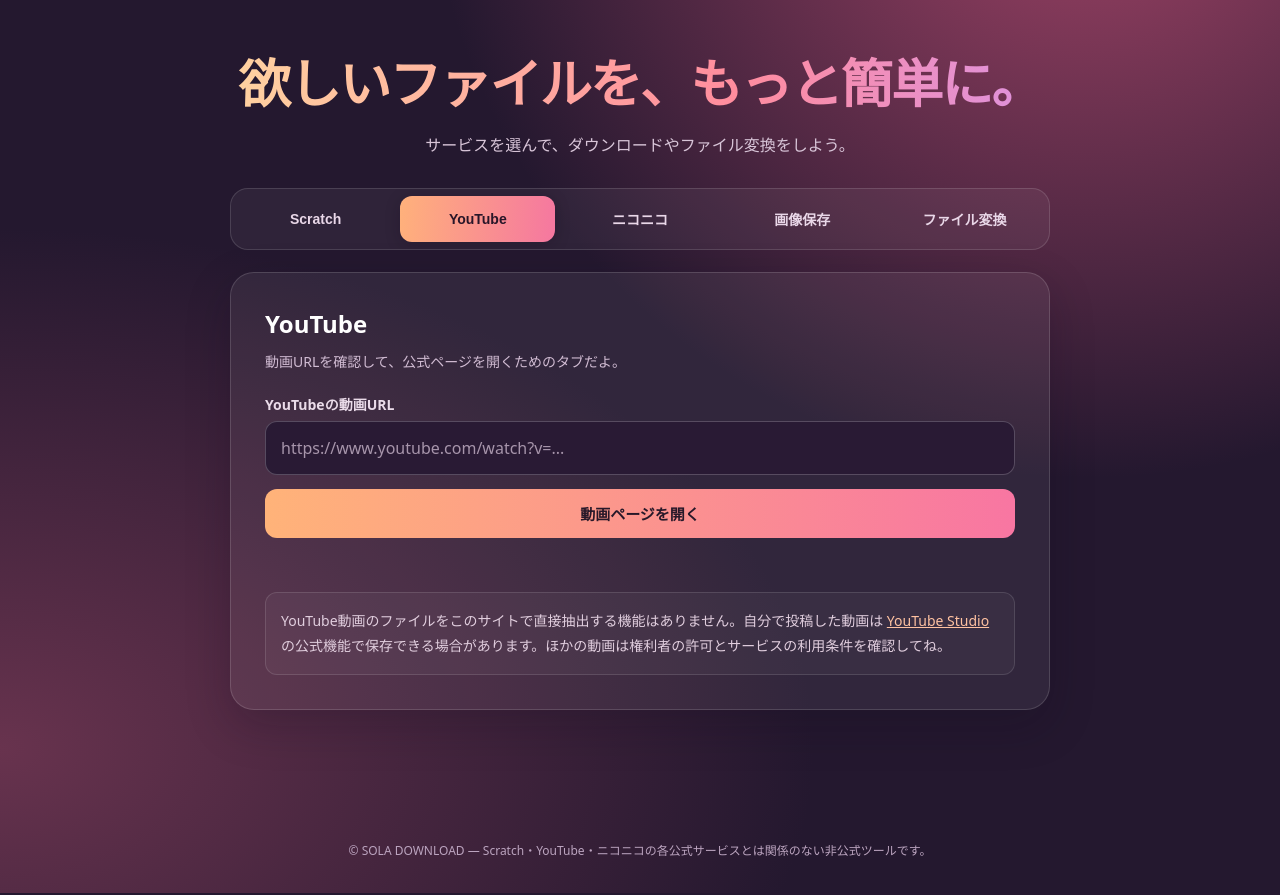
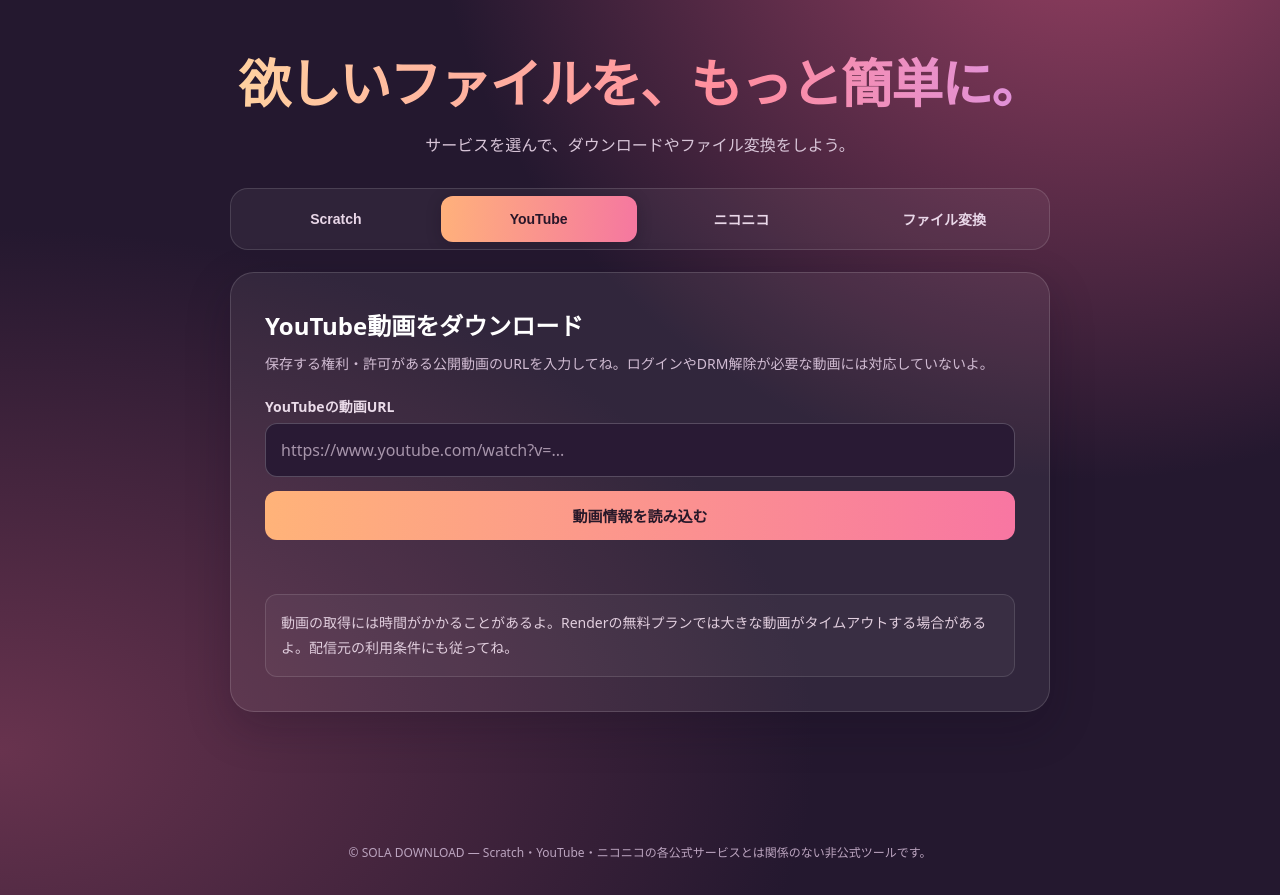
Before and after one commit to taichanroblox-source/sola-download, a Flask app: page / in a window 1280 px wide, after a click on "YouTube". Shown: the part 69-964 px from the top of the page. Run offline with Flask 3, Linux system fonts and the light colour scheme; some libraries are stand-ins or nearby versions.

Commit message:
Remove image saving tab and add public video download for YouTube and Niconico

```diff
--- a/app.py
+++ b/app.py
@@ -9,7 +9,10 @@ from concurrent.futures import ThreadPoolExecutor
 from urllib.parse import urlparse, quote
 
 import requests
-from flask import Flask, render_template, request, jsonify, Response
+from flask import Flask, render_template, request, jsonify, Response, send_file
+import tempfile
+import yt_dlp
+from pathlib import Path
 
 app = Flask(__name__)
 HEADERS = {"User-Agent": "SOLA-DOWNLOAD/1.0 (Scratch project downloader)"}
@@ -125,3 +128,101 @@ def download(pid):
 
 if __name__ == "__main__":
     app.run(debug=os.environ.get("FLASK_DEBUG") == "1")
+
+
+VIDEO_HOSTS = {
+    "youtube": {"youtube.com", "www.youtube.com", "m.youtube.com", "youtu.be"},
+    "niconico": {"nicovideo.jp", "www.nicovideo.jp", "nico.ms"}
+}
+MAX_VIDEO_BYTES = 250 * 1024 * 1024
+
+def video_url(url, service):
+    if service not in VIDEO_HOSTS or not isinstance(url, str):
+        raise ValueError("対応していないサービスだよ。")
+    parsed = urlparse(url.strip())
+    if parsed.scheme != "https" or parsed.username or parsed.password or parsed.hostname not in VIDEO_HOSTS[service]:
+        raise ValueError("正しい動画URLを入力してね。")
+    if service == "youtube" and not (
+        re.fullmatch(r"/watch", parsed.path) and "v=" in parsed.query
+        or re.fullmatch(r"/shorts/[A-Za-z0-9_-]+/?", parsed.path)
+        or parsed.hostname == "youtu.be" and re.fullmatch(r"/[A-Za-z0-9_-]+/?", parsed.path)
+    ):
+        raise ValueError("YouTubeの動画URLを入力してね。")
+    if service == "niconico" and not (
+        re.fullmatch(r"/watch/(?:sm|nm|so)\d+/?", parsed.path)
+        or parsed.hostname == "nico.ms" and re.fullmatch(r"/(?:sm|nm|so)\d+/?", parsed.path)
+    ):
+        raise ValueError("ニコニコ動画のURLを入力してね。")
+    return parsed.geturl()
+
+def video_opts():
+    return {
+        "quiet": True, "no_warnings": True, "noplaylist": True,
+        "ignoreerrors": False, "skip_download": True,
+        "socket_timeout": 18, "retries": 1,
+        "extractor_retries": 1,
+        "format": "best[ext=mp4][vcodec!=none][acodec!=none]/best[vcodec!=none][acodec!=none]",
+    }
+
+@app.post("/api/video/info")
+def video_info():
+    payload = request.get_json(silent=True) or {}
+    try:
+        service = payload.get("service")
+        url = video_url(payload.get("url", ""), service)
+        with yt_dlp.YoutubeDL(video_opts()) as ydl:
+            info = ydl.extract_info(url, download=False)
+        if not info or info.get("is_live") or info.get("live_status") in ("is_live", "is_upcoming"):
+            return jsonify(error="ライブ配信には対応していないよ。"), 400
+        return jsonify(
+            title=info.get("title") or "動画",
+            author=info.get("uploader") or "不明",
+            thumbnail=info.get("thumbnail") or "",
+            duration=info.get("duration"),
+            service=service,
+            url=url
+        )
+    except ValueError as e:
+        return jsonify(error=str(e)), 400
+    except yt_dlp.utils.DownloadError:
+        return jsonify(error="動画情報を取得できなかったよ。非公開・ログイン必須・配信元の制限などが考えられるよ。"), 502
+    except Exception:
+        app.logger.exception("Video info failed")
+        return jsonify(error="動画情報を取得できなかったよ。"), 502
+
+@app.post("/api/video/download")
+def video_download():
+    payload = request.get_json(silent=True) or {}
+    try:
+        url = video_url(payload.get("url", ""), payload.get("service"))
+    except ValueError as e:
+        return jsonify(error=str(e)), 400
+    try:
+        with tempfile.TemporaryDirectory() as temp:
+            options = video_opts()
+            options.update({
+                "skip_download": False,
+                "outtmpl": str(Path(temp) / "%(id)s.%(ext)s"),
+                "max_filesize": MAX_VIDEO_BYTES,
+                "overwrites": False,
+                "nopart": True,
+            })
+            with yt_dlp.YoutubeDL(options) as ydl:
+                info = ydl.extract_info(url, download=True)
+                if not info or info.get("is_live"):
+                    return jsonify(error="この動画はダウンロードできないよ。"), 400
+            files = [p for p in Path(temp).iterdir() if p.is_file() and p.suffix.lower() in (".mp4", ".webm", ".mkv")]
+            if not files:
+                return jsonify(error="対応形式の動画ファイルを取得できなかったよ。"), 502
+            file = max(files, key=lambda p: p.stat().st_size)
+            if file.stat().st_size > MAX_VIDEO_BYTES:
+                return jsonify(error="250MB以下の動画に対応しているよ。"), 413
+            title = re.sub(r'[\\/:*?"<>|\x00-\x1f]', "_", info.get("title") or "video").strip(" .")[:100] or "video"
+            content = file.read_bytes()
+            return send_file(io.BytesIO(content), mimetype="application/octet-stream", as_attachment=True,
+                             download_name=title + file.suffix)
+    except yt_dlp.utils.DownloadError:
+        return jsonify(error="動画を取得できなかったよ。配信元の制限、ログイン必須、または対応形式がない可能性があるよ。"), 502
+    except Exception:
+        app.logger.exception("Video download failed")
+        return jsonify(error="動画のダウンロードに失敗したよ。"), 502
--- a/requirements.txt
+++ b/requirements.txt
@@ -1,3 +1,4 @@
 Flask>=3.1,<4
 requests>=2.32,<3
 gunicorn>=23,<25
+yt-dlp>=2025.1
--- a/templates/index.html
+++ b/templates/index.html
@@ -60,7 +60,6 @@ footer{text-align:center;color:#bba4bf;font-size:12px;padding:32px 16px;line-hei
 <button class="tab" role="tab" aria-selected="true" aria-controls="scratch" data-tab="scratch">Scratch</button>
 <button class="tab" role="tab" aria-selected="false" aria-controls="youtube" data-tab="youtube">YouTube</button>
 <button class="tab" role="tab" aria-selected="false" aria-controls="niconico" data-tab="niconico">ニコニコ</button>
-<button class="tab" role="tab" aria-selected="false" aria-controls="image" data-tab="image">画像保存</button>
 <button class="tab" role="tab" aria-selected="false" aria-controls="convert" data-tab="convert">ファイル変換</button>
 </nav>
 
@@ -82,39 +81,35 @@ footer{text-align:center;color:#bba4bf;font-size:12px;padding:32px 16px;line-hei
 </section>
 
 <section class="panel" id="youtube" role="tabpanel" hidden>
-<h2>YouTube</h2>
-<p class="description">動画URLを確認して、公式ページを開くためのタブだよ。</p>
+<h2>YouTube動画をダウンロード</h2>
+<p class="description">保存する権利・許可がある公開動画のURLを入力してね。ログインやDRM解除が必要な動画には対応していないよ。</p>
 <label for="youtube-url">YouTubeの動画URL</label>
 <input id="youtube-url" type="url" placeholder="https://www.youtube.com/watch?v=..." autocomplete="url">
-<button class="primary full" id="youtube-open">動画ページを開く</button>
+<button class="primary full" id="youtube-load">動画情報を読み込む</button>
 <p class="status" id="youtube-status" role="status"></p>
-<div class="info">YouTube動画のファイルをこのサイトで直接抽出する機能はありません。自分で投稿した動画は <a href="https://studio.youtube.com/" target="_blank" rel="noopener noreferrer" style="color:#ffc2a1">YouTube Studio</a> の公式機能で保存できる場合があります。ほかの動画は権利者の許可とサービスの利用条件を確認してね。</div>
+<div class="output" id="youtube-output" hidden>
+<img id="youtube-thumb" alt="動画サムネイル">
+<h3 id="youtube-title"></h3><p id="youtube-author"></p>
+<button class="primary full" id="youtube-download">動画をダウンロード</button>
+<p class="status" id="youtube-progress" role="status"></p>
+</div>
+<div class="info">動画の取得には時間がかかることがあるよ。Renderの無料プランでは大きな動画がタイムアウトする場合があるよ。配信元の利用条件にも従ってね。</div>
 </section>
-
 <section class="panel" id="niconico" role="tabpanel" hidden>
-<h2>ニコニコ動画</h2>
-<p class="description">動画URLを確認して、公式の動画ページを開けるよ。</p>
-<label for="niconico-url">ニコニコ動画のURL</label>
+<h2>ニコニコ動画をダウンロード</h2>
+<p class="description">保存する権利・許可がある公開動画のURLを入力してね。ログインやDRM解除が必要な動画には対応していないよ。</p>
+<label for="niconico-url">ニコニコの動画URL</label>
 <input id="niconico-url" type="url" placeholder="https://www.nicovideo.jp/watch/sm..." autocomplete="url">
-<button class="primary full" id="niconico-open">動画ページを開く</button>
+<button class="primary full" id="niconico-load">動画情報を読み込む</button>
 <p class="status" id="niconico-status" role="status"></p>
-<div class="info">このタブには動画ファイルの直接ダウンロード機能はありません。公式に保存手段が提供されている場合は、その方法や権利者の許可に従って利用してね。</div>
+<div class="output" id="niconico-output" hidden>
+<img id="niconico-thumb" alt="動画サムネイル">
+<h3 id="niconico-title"></h3><p id="niconico-author"></p>
+<button class="primary full" id="niconico-download">動画をダウンロード</button>
+<p class="status" id="niconico-progress" role="status"></p>
+</div>
+<div class="info">動画の取得には時間がかかることがあるよ。Renderの無料プランでは大きな動画がタイムアウトする場合があるよ。配信元の利用条件にも従ってね。</div>
 </section>
-
-<section class="panel" id="image" role="tabpanel" hidden>
-<h2>画像をダウンロード</h2>
-<p class="description">画像ファイルの直接URLを入力して保存しよう。URLの配信元がダウンロード通信を許可している必要があるよ。</p>
-<label for="image-url">画像の直接URL（https://...）</label>
-<input type="url" id="image-url" placeholder="https://example.com/photo.png" autocomplete="url">
-<button class="primary full" id="image-load">画像を確認する</button>
-<p class="status" id="image-status" role="status"></p>
-<div id="image-output" class="output" hidden>
-<img id="image-preview" alt="ダウンロードする画像">
-<div class="actions"><button class="primary full" id="image-download">画像をダウンロード</button><a class="linkbtn" id="image-direct" target="_blank" rel="noopener noreferrer">直接画像を開く</a></div>
-</div>
-<div class="info">一部のサイトではCORS制限でダウンロードできないことがあるよ。その場合は「直接画像を開く」からブラウザの保存機能を使ってね。</div>
-</section>
-
 <section class="panel" id="convert" role="tabpanel" hidden>
 <h2>画像の形式を変換</h2>
 <p class="description">自分の画像を選ぶだけ。画像データはサーバーにアップロードされず、端末内で変換するよ。</p>
@@ -142,7 +137,7 @@ document.querySelectorAll('[data-tab]').forEach(button=>{
  });
 });
 const initial=location.hash.slice(1);
-if(['scratch','youtube','niconico','image','convert'].includes(initial))document.querySelector('[data-tab="'+initial+'"]').click();
+if(['scratch','youtube','niconico','convert'].includes(initial))document.querySelector('[data-tab="'+initial+'"]').click();
 
 let scratch=null;
 async function loadScratch(){
@@ -182,52 +177,54 @@ function saveBlob(blob,name){
 }
 $('scratch-load').onclick=loadScratch;$('scratch-download').onclick=downloadScratch;$('scratch-retry').onclick=downloadScratch;
 $('scratch-url').addEventListener('keydown',e=>{if(e.key==='Enter')loadScratch()});
-function validServiceUrl(value,type){
- const u=new URL(value);if(u.protocol!=='https:'||u.username||u.password)throw Error('https:// で始まるURLを入力してね。');
- const host=u.hostname.toLowerCase();
- if(type==='youtube'&&!['www.youtube.com','youtube.com','m.youtube.com','youtu.be'].includes(host))throw Error('YouTubeのURLを入力してね。');
- if(type==='niconico'&&!['www.nicovideo.jp','nicovideo.jp'].includes(host))throw Error('ニコニコ動画のURLを入力してね。');
- return u;
+
+const videoState={youtube:null,niconico:null};
+async function loadVideo(service){
+ const btn=$(service+'-load');btn.disabled=true;$(service+'-output').hidden=true;
+ setStatus(service+'-status','動画情報を読み込み中…');
+ try{
+  const url=$(service+'-url').value.trim();
+  const r=await fetch('/api/video/info',{method:'POST',headers:{'Content-Type':'application/json'},body:JSON.stringify({service,url})});
+  const data=await r.json();if(!r.ok)throw Error(data.error||'動画を読み込めなかったよ。');
+  videoState[service]={service,url};
+  $(service+'-title').textContent=data.title;
+  $(service+'-author').textContent='投稿者：'+data.author;
+  $(service+'-thumb').src=data.thumbnail||'';
+  $(service+'-thumb').hidden=!data.thumbnail;
+  $(service+'-output').hidden=false;
+  setStatus(service+'-status','動画を確認できたよ。','success');
+  setStatus(service+'-progress','');
+ }catch(e){setStatus(service+'-status',e.message,'error')}
+ finally{btn.disabled=false}
 }
-function openVideo(type){
- try{const u=validServiceUrl($(type+'-url').value,type);window.open(u.href,'_blank','noopener,noreferrer');setStatus(type+'-status','公式ページを開いたよ。','success')}
- catch(e){setStatus(type+'-status',e.message,'error')}
+async function downloadVideo(service){
+ const state=videoState[service];if(!state)return;
+ const btn=$(service+'-download');btn.disabled=true;
+ setStatus(service+'-progress','動画を準備中…しばらく待ってね。');
+ try{
+  const r=await fetch('/api/video/download',{method:'POST',headers:{'Content-Type':'application/json'},body:JSON.stringify(state)});
+  if(!r.ok){const d=await r.json().catch(()=>({}));throw Error(d.error||'ダウンロードに失敗したよ。')}
+  const total=Number(r.headers.get('content-length'))||0;
+  const reader=r.body.getReader(),chunks=[];let received=0;
+  while(true){
+   const {done,value}=await reader.read();if(done)break;
+   chunks.push(value);received+=value.byteLength;
+   setStatus(service+'-progress',total?'受信中 '+Math.floor(received/total*100)+'%':'受信中 '+(received/1048576).toFixed(1)+' MB');
+  }
+  const disp=r.headers.get('content-disposition')||'';
+  const encoded=/filename\*=UTF-8''([^;]+)/i.exec(disp);
+  let filename='video.mp4';
+  if(encoded){try{filename=decodeURIComponent(encoded[1])}catch(e){}}
+  saveBlob(new Blob(chunks,{type:'application/octet-stream'}),filename);
+  setStatus(service+'-progress','ダウンロード完了！','success');
+ }catch(e){setStatus(service+'-progress',e.message,'error')}
+ finally{btn.disabled=false}
 }
-$('youtube-open').onclick=()=>openVideo('youtube');$('niconico-open').onclick=()=>openVideo('niconico');
-
-let imageUrl='';
-function parsedImage(){
- const u=new URL($('image-url').value.trim());
- if(u.protocol!=='https:'||u.username||u.password)throw Error('https:// で始まる画像のURLを入力してね。');
- return u;
+for(const service of ['youtube','niconico']){
+ $(service+'-load').onclick=()=>loadVideo(service);
+ $(service+'-download').onclick=()=>downloadVideo(service);
+ $(service+'-url').addEventListener('keydown',e=>{if(e.key==='Enter')loadVideo(service)});
 }
-$('image-load').onclick=()=>{
- try{
-  const u=parsedImage();imageUrl=u.href;
-  $('image-preview').src=imageUrl;$('image-direct').href=imageUrl;$('image-output').hidden=false;
-  setStatus('image-status','画像が表示できたら「画像をダウンロード」を押してね。');
- }catch(e){$('image-output').hidden=true;setStatus('image-status',e.message,'error')}
-};
-$('image-download').onclick=async()=>{
- if(!imageUrl)return;
- const btn=$('image-download');btn.disabled=true;setStatus('image-status','画像をダウンロード中…');
- try{
-  const controller=new AbortController();const timeout=setTimeout(()=>controller.abort(),20000);let r;
-  try{r=await fetch(imageUrl,{mode:'cors',signal:controller.signal})}finally{clearTimeout(timeout)}
-  if(!r.ok)throw Error('画像の取得に失敗したよ（HTTP '+r.status+'）。');
-  const type=(r.headers.get('content-type')||'').split(';')[0].toLowerCase();
-  if(!['image/png','image/jpeg','image/webp','image/gif','image/svg+xml','image/avif','image/bmp'].includes(type))throw Error('画像ファイルではないURLだよ。');
-  const length=Number(r.headers.get('content-length'))||0;
-  if(length>25*1024*1024)throw Error('25MB以下の画像に対応しているよ。');
-  const blob=await r.blob();if(blob.size>25*1024*1024)throw Error('25MB以下の画像に対応しているよ。');
-  const ext={'image/png':'png','image/jpeg':'jpg','image/webp':'webp','image/gif':'gif','image/svg+xml':'svg','image/avif':'avif','image/bmp':'bmp'}[type];
-  const name=(decodeURIComponent(new URL(imageUrl).pathname.split('/').pop()||'image').replace(/[\\/:*?"<>|\x00-\x1f]/g,'_').slice(0,100)||'image');
-  saveBlob(blob,(/\.[a-z0-9]{2,5}$/i.test(name)?name:name+'.'+ext));
-  setStatus('image-status','ダウンロード完了！','success');
- }catch(e){setStatus('image-status','この画像は直接取得できなかったよ（CORS制限など）。「直接画像を開く」から保存してね。','error')}
- finally{btn.disabled=false}
-};
-
 let selectedImageURL=null;
 $('convert-file').addEventListener('change',()=>{
  const file=$('convert-file').files[0];
```
